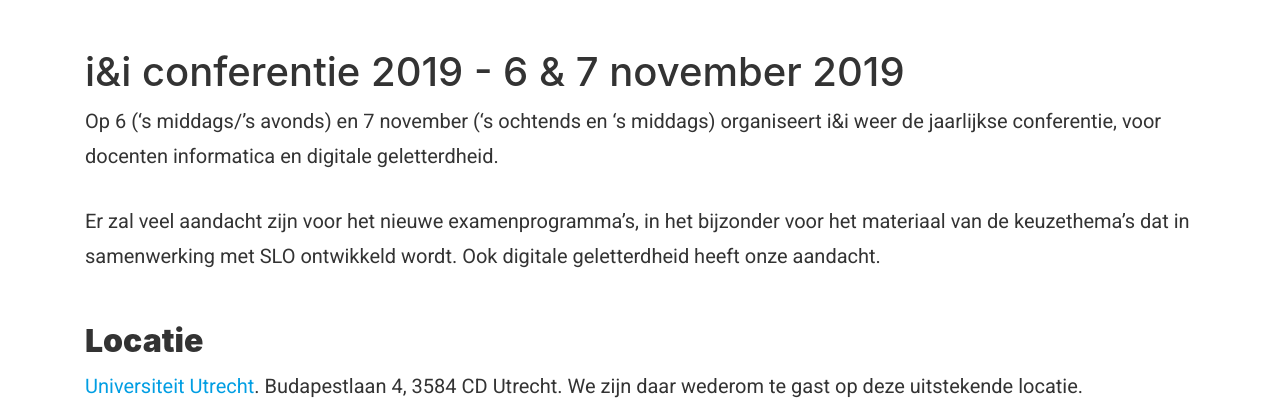
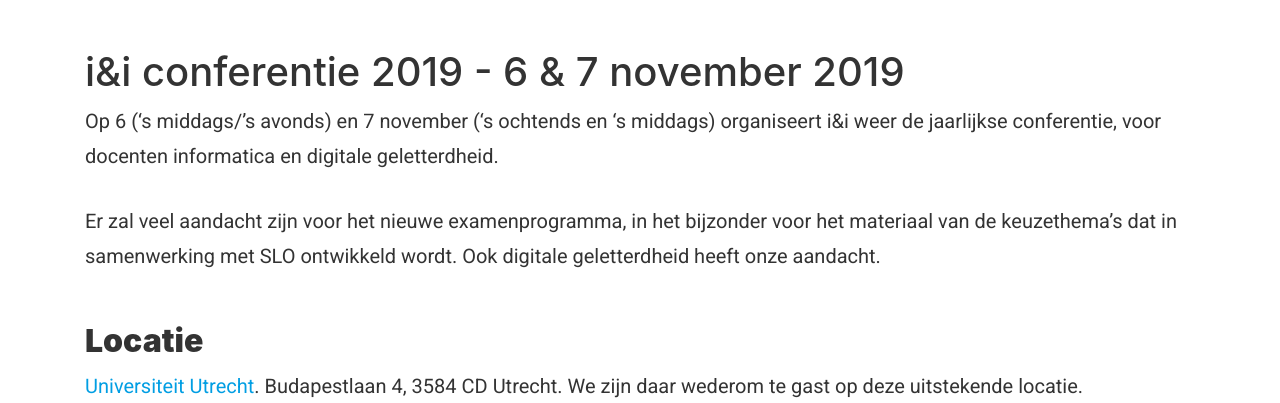
Before and after one commit to ieni/website, a Jekyll site: the page built from _posts/2019-09-12-ieni-conferentie-2019.md, in a window 1280 px wide. Shown: the part 336-739 px from the top of the page. Built offline with Jekyll 4.4.1, drawn with Linux system fonts in a browser that asks for light colours.

Commit message:
Minor text correction.

```diff
--- a/_posts/2019-09-12-ieni-conferentie-2019.md
+++ b/_posts/2019-09-12-ieni-conferentie-2019.md
@@ -11,7 +11,7 @@
 Op 6 ('s middags/'s avonds) en 7 november ('s ochtends en 's middags) organiseert i&i weer de jaarlijkse conferentie,
 voor docenten informatica en digitale geletterdheid.
 
-Er zal veel aandacht zijn voor het nieuwe examenprogramma's,
+Er zal veel aandacht zijn voor het nieuwe examenprogramma,
 in het bijzonder voor het materiaal van de keuzethema's dat in samenwerking met SLO ontwikkeld wordt.
 Ook digitale geletterdheid heeft onze aandacht.
 
```
